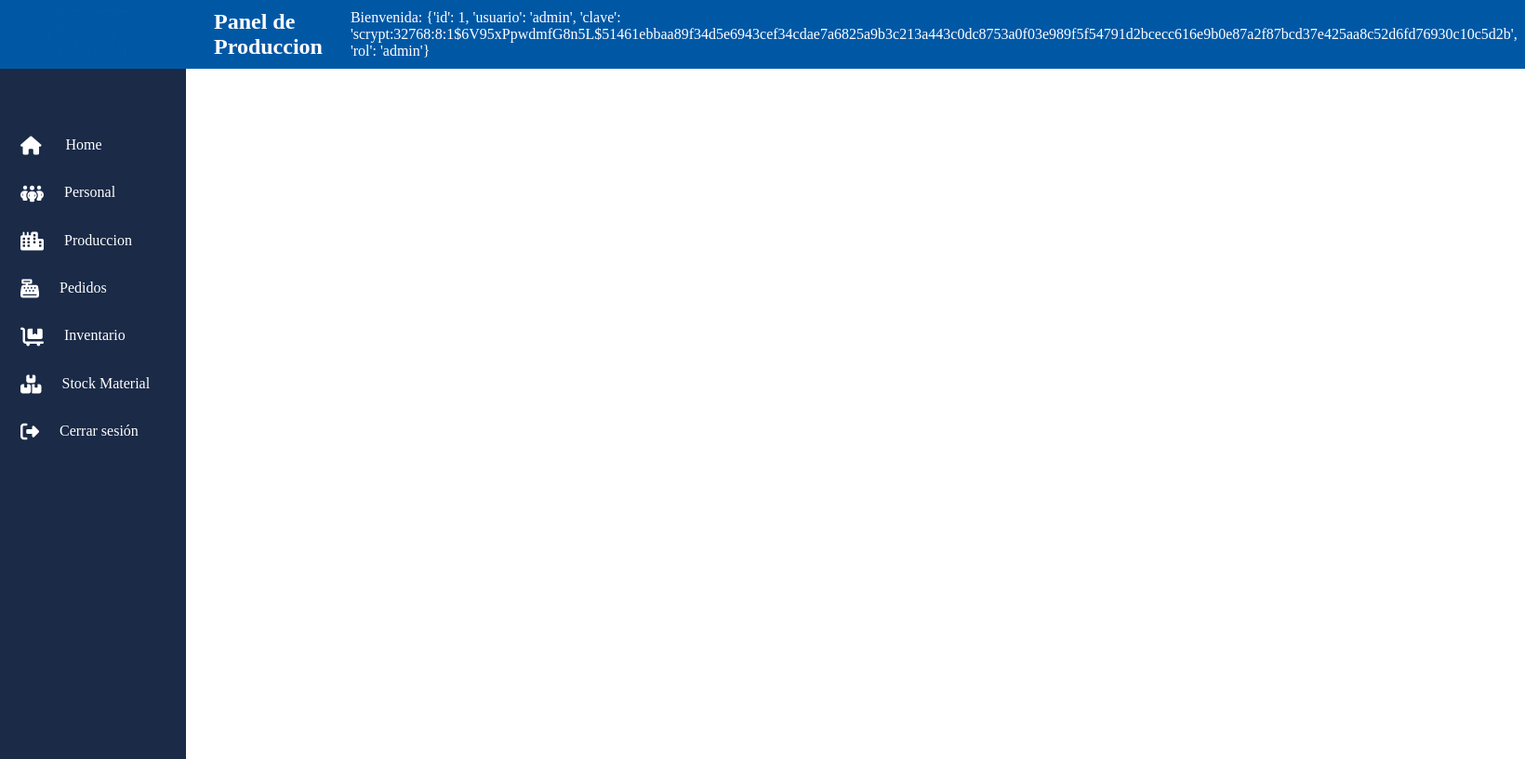
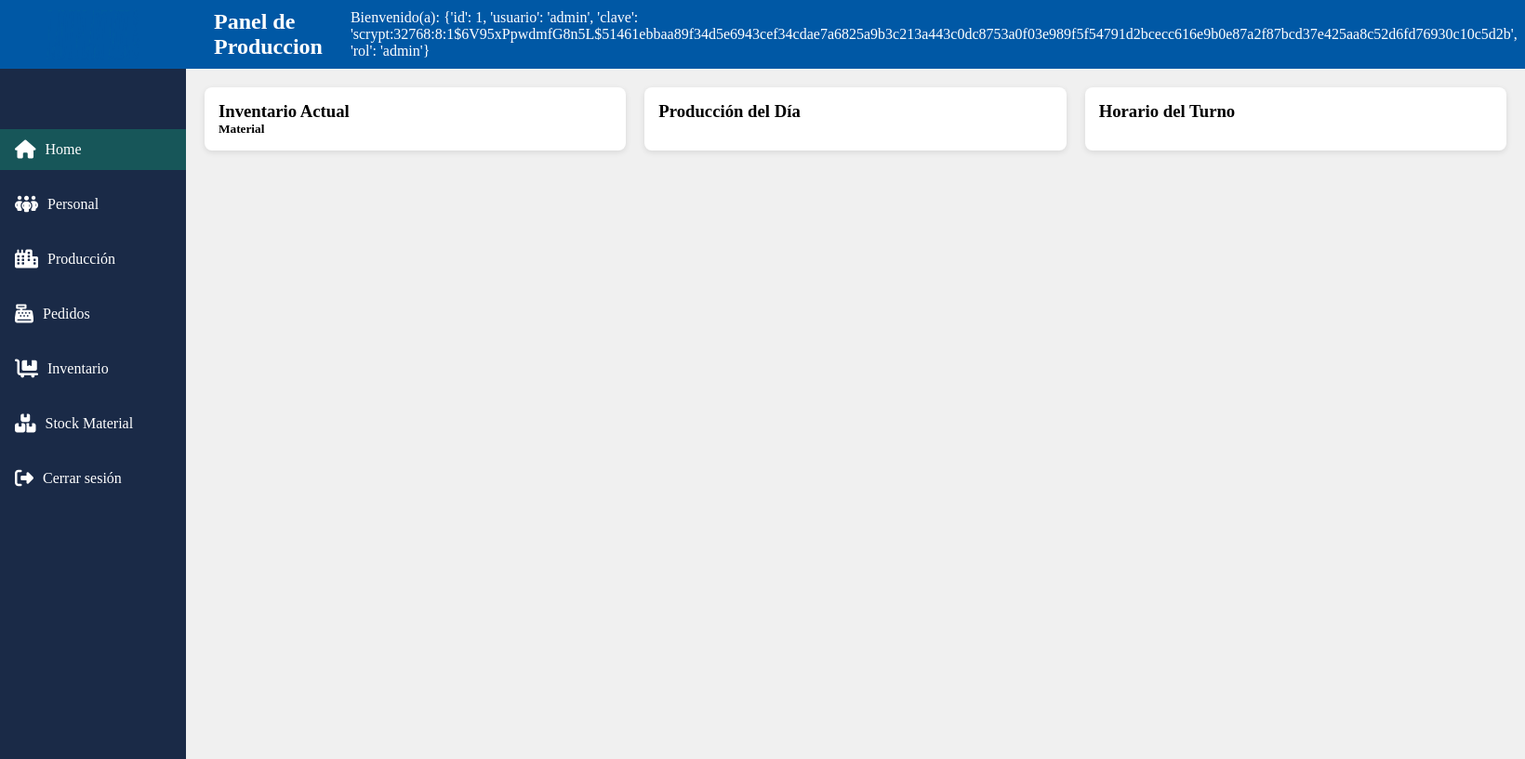
Before and after one commit to LuisSanchezRamos/Lady-Plast, a Flask app: template templates/Jefe-produccion.html in a window 1640 px wide. Shown: the whole page at 93% size. Run offline with Flask 3, Linux system fonts and the light colour scheme; the template is opened without the code that fills it, so the values that code supplies are empty; a user stored in the database is signed in.

Commit message:
subiendo mas modificaciones

```diff
--- /dev/null
+++ b/static/css/main.js
@@ -0,0 +1,21 @@
+const tabs = document.querySelectorAll('.nav-logo li a');
+const contents = document.querySelectorAll('.tab');
+
+tabs.forEach(tab => {
+    tab.addEventListener('click', (e) => {
+        e.preventDefault(); // Evitar que el <a> recargue la página
+
+        // Quitar la clase active de todas las pestañas
+        tabs.forEach(t => t.classList.remove('active'));
+
+        // Agregar active a la pestaña clickeada
+        tab.classList.add('active');
+
+        // Quitar active de todas las secciones
+        contents.forEach(c => c.classList.remove('active'));
+
+        // Agregar active a la sección correspondiente
+        const target = tab.dataset.tab; // ej: 'home' o 'personal'
+        document.getElementById(target).classList.add('active');
+    });
+});
--- a/static/css/produccion.css
+++ b/static/css/produccion.css
@@ -2,56 +2,126 @@
     margin: 0;
     padding: 0;
     box-sizing: border-box;
-    /* border: 1px solid red; */
 }
+
+
 html, body {
     width: 100%;
     height: 100%;
 }
+
+
 header {
     display: flex;
     justify-content: space-between;
     background-color: #0058A5;
 }
+
 header img{
     width: 100%;
     max-width: 100px;
+}
 
-}
 header p {
     color: white;
     margin: auto 80px;
 }
+
 .header-banner {
     display: flex;
     padding: 10px 50px;
     gap: 80px;
     color: white;
 }
+
+
 .nav-logo {
+    display: flex;
+    flex-direction: column;
+    position: relative;
     padding-top: 50px;
     width: 100%;
     max-width: 200px;
     background-color: #1A2A47;
-    height:  calc(100vh - 57px);
+    height: calc(100vh - 57px);
 }
-.nav-logo i {
-    font-size: 20px;
-    vertical-align: middle;
-    margin-right: 22px;
+
+.nav-logo ul {
+    list-style: none;
+    padding: 0;
+    margin: 0;
 
 }
-a {
-    text-decoration: none;
-    color: white;
-    padding: 8px 12px;
-    transition: background 0.3s;
-}
-ul li {
-    padding: 8px 10px;
+
+.nav-logo li {
     margin-top: 15px;
 }
 
-ul li:hover {
+
+.nav-logo li a {
+    display: flex;
+    align-items: center;
+    gap: 10px;
+    text-decoration: none;
+    color: white;
+    padding: 12px 16px;
+    width: 100%;
+    box-sizing: border-box;
+    transition: background 0.3s;
+}
+
+
+.nav-logo li a:hover {
     background-color: #175659;
 }
+
+/* Active: ocupa todo el ancho y se ve resaltado */
+.nav-logo li a.active {
+    background-color: #175659;
+    color: white;
+}
+
+/* Íconos dentro del enlace */
+.nav-logo i {
+    font-size: 20px;
+}
+
+.main-container {
+    display: flex; /* sidebar + contenido en fila */
+    height: calc(100vh - 57px); /* altura total menos header */
+}
+
+.nav-logo {
+    width: 200px; /* ancho fijo del sidebar */
+}
+
+.tab-container {
+    flex: 1; /* ocupa todo el espacio restante */
+    padding: 20px;
+    background-color: #f0f0f0;
+    overflow-y: auto;
+}
+
+/* Tabs */
+.tab {
+    display: none;
+}
+
+.tab.active {
+    display: block;
+    position: relative;
+}
+
+/* Columnas dentro de la pestaña activa */
+.principal-informacion {
+    display: flex;
+    gap: 20px;
+}
+
+.principal-informacion .column {
+    flex: 1;
+    background-color: white;
+    padding: 15px;
+    border-radius: 8px;
+    box-shadow: 0 2px 6px rgba(0,0,0,0.1);
+}
--- a/templates/Jefe-produccion.html
+++ b/templates/Jefe-produccion.html
@@ -13,24 +13,44 @@
         <img src="{{ url_for('static', filename='css/Logotipo-LADY-PLAST-MEL.webp') }}" alt="Logotipo de la empresa LADY PLAST">
         <h1 >Panel de Produccion</h1>
          </section>
-        <p>Bienvenida: {{ session['usuario'] }}</p>
+        <p>Bienvenido(a):  {{ session['usuario'] }}</p>
 
      </header>
-     <main>
-        <nav>
-            <ul class="nav-logo">
-                <li><a href=""><i class="fa-solid fa-home"></i> Home</a></li>
-                <li><a href=""><i class="fa-solid fa-people-group"></i>Personal</a></li>
-                <li><a href=""><i class="fa-solid fa-city"></i>Produccion</a></li>
-                <li><a href=""><i class="fa-solid fa-cash-register"></i>Pedidos</a></li>
-                <li><a href=""><i class="fa-solid fa-cart-flatbed"></i>Inventario</a></li>
-                <li><a href=""><i class="fa-solid fa-boxes-stacked"></i>Stock Material</a></li>
-                <li><a href="/logout"><i class="fa-solid fa-right-from-bracket"></i>Cerrar sesión</a></li>
+     <main class="main-container">
+        <nav class="nav-logo">
+            <ul>
+                <li><a class="active" data-tab="home" href="#home"><i class="fa-solid fa-home"></i> Home</a></li>
+                <li><a data-tab="personal" href="#personal"><i class="fa-solid fa-people-group"></i> Personal</a></li>
+                <li><a data-tab="produccion" href="#produccion"><i class="fa-solid fa-city"></i> Producción</a></li>
+                <li><a data-tab="pedidos" href="#pedidos"><i class="fa-solid fa-cash-register"></i> Pedidos</a></li>
+                <li><a data-tab="inventario" href="#inventario"><i class="fa-solid fa-cart-flatbed"></i> Inventario</a></li>
+                <li><a data-tab="stock" href="#stock"><i class="fa-solid fa-boxes-stacked"></i> Stock Material</a></li>
+                <li><a href="/logout"><i class="fa-solid fa-right-from-bracket"></i> Cerrar sesión</a></li>
             </ul>
         </nav>
 
+        <div class="tab-container">
+            <section id="home" class="tab active">
+                <div class="principal-informacion">
+                    <div class="column inventario-actual">
+                        <h3 class="titulo-column">Inventario Actual</h3>
+                        <h5 class="titulo-materias">Material </h5>
+                    </div>
+                    <div class="column produccion-dia">
+                        <h3 class="titulo-column">Producción del Día</h3>
+                    </div>
+                    <div class="column horarios-turnos">
+                        <h3 class="titulo-column">Horario del Turno</h3>
+                    </div>
+                </div>
+            </section>
 
+            <section id="personal" class="tab">
+                Contenido Personal
+            </section>
+        </div>
+    </main>
 
-    </main>
+    <script src="{{ url_for('static', filename='css/main.js') }}"></script>
 </body>
 </html>
```
